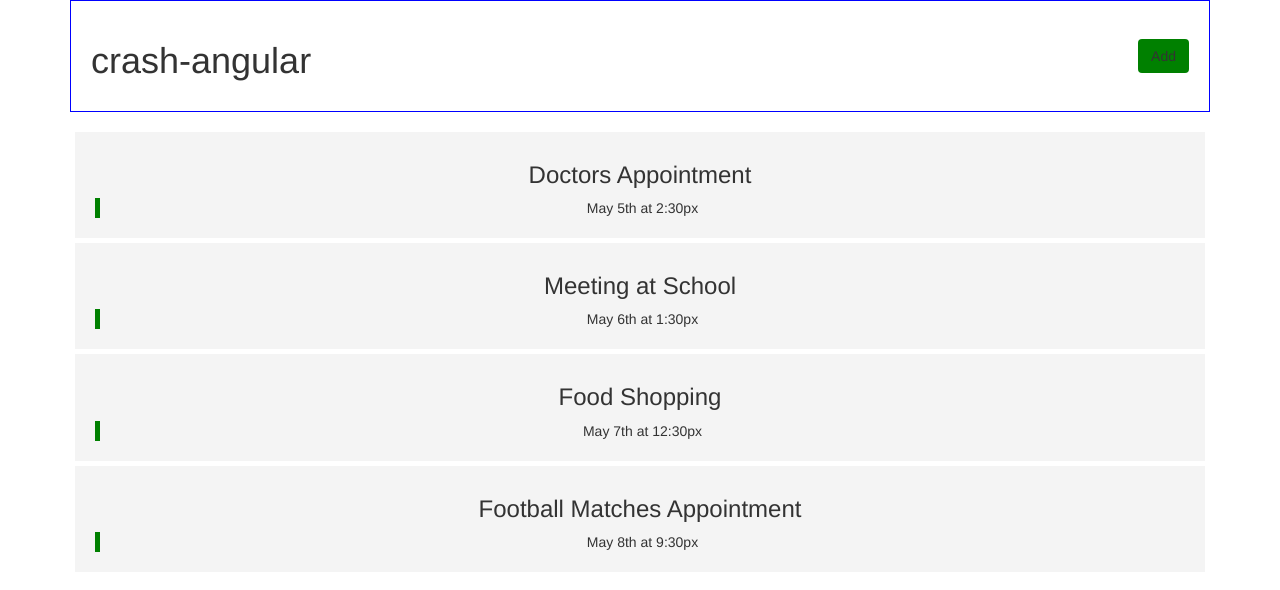
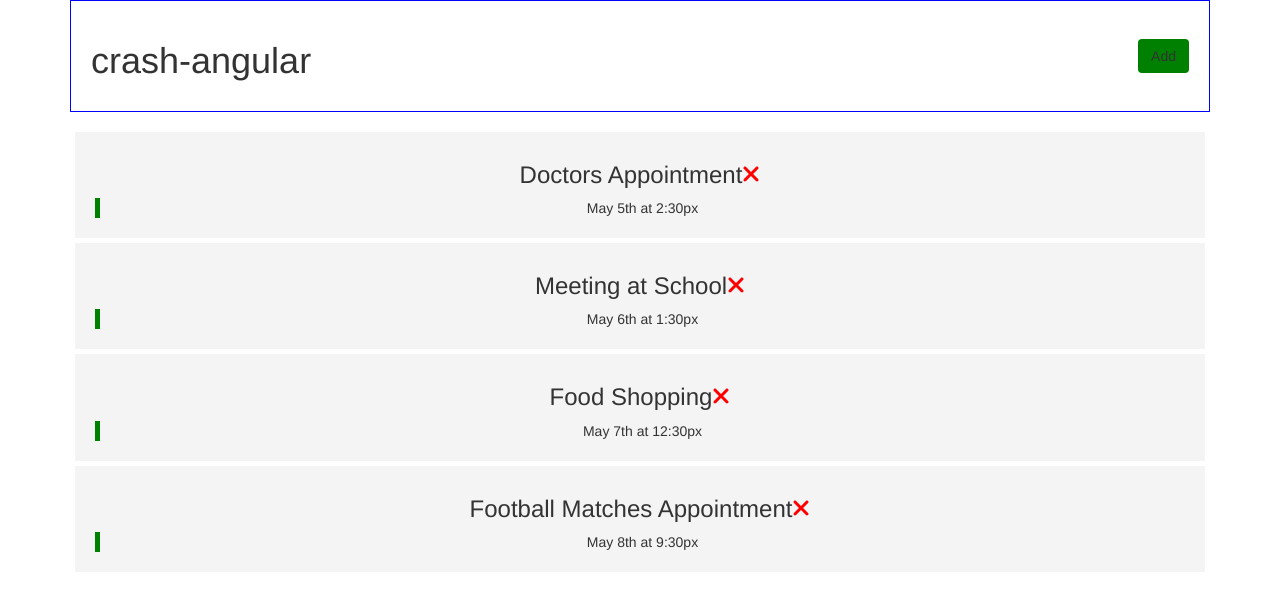
Before and after one commit to baykalgurbuz/crash-angular, an Angular app: page / in a window 1280 px wide. Shown: the top 590 px of the page. Built offline with nearby package versions, Linux system fonts and the light colour scheme.

Commit message:
Added font-awesome and pass the data taskitem comp

```diff
--- a/package.json
+++ b/package.json
@@ -18,6 +18,9 @@
     "@angular/platform-browser": "^14.2.0",
     "@angular/platform-browser-dynamic": "^14.2.0",
     "@angular/router": "^14.2.0",
+    "@fortawesome/angular-fontawesome": "^0.11.1",
+    "@fortawesome/fontawesome-svg-core": "^6.1.1",
+    "@fortawesome/free-solid-svg-icons": "^6.1.1",
     "bootstrap": "^3.4.1",
     "rxjs": "~7.5.0",
     "tslib": "^2.3.0",
--- a/src/app/app.module.ts
+++ b/src/app/app.module.ts
@@ -6,6 +6,7 @@
 import { ButtonComponent } from './components/button/button.component';
 import { TasksComponent } from './components/tasks/tasks.component';
 import { TasksItemComponent } from './components/tasks-item/tasks-item.component';
+import { FontAwesomeModule } from '@fortawesome/angular-fontawesome';
 
 @NgModule({
   declarations: [
@@ -16,7 +17,8 @@
     TasksItemComponent
   ],
   imports: [
-    BrowserModule
+    BrowserModule,
+    FontAwesomeModule
   ],
   providers: [],
   bootstrap: [AppComponent]
--- a/src/app/components/tasks-item/tasks-item.component.html
+++ b/src/app/components/tasks-item/tasks-item.component.html
@@ -1,4 +1,4 @@
 <div class="task">
-  <h3>{{ task?.text }}</h3>
+  <h3>{{ task?.text }} <fa-icon [ngStyle]="{color:'red'}" [icon]="faTimes"></fa-icon></h3>
   <p class="task-reminder">{{task?.day}}</p>
 </div>
--- a/src/app/components/tasks-item/tasks-item.component.ts
+++ b/src/app/components/tasks-item/tasks-item.component.ts
@@ -1,6 +1,6 @@
 import { Component, Input, OnInit } from '@angular/core';
 import { Task } from '../../Task';
-
+import { faTimes} from '@fortawesome/free-solid-svg-icons';
 @Component({
   selector: 'app-tasks-item',
   templateUrl: './tasks-item.component.html',
@@ -8,6 +8,7 @@
 })
 export class TasksItemComponent implements OnInit {
   @Input() task?:Task;
+  faTimes=faTimes;
   constructor() { }
 
   ngOnInit(): void {
```
Also changed, not shown: 1 other file (tests, documents, lock files or other folders).
